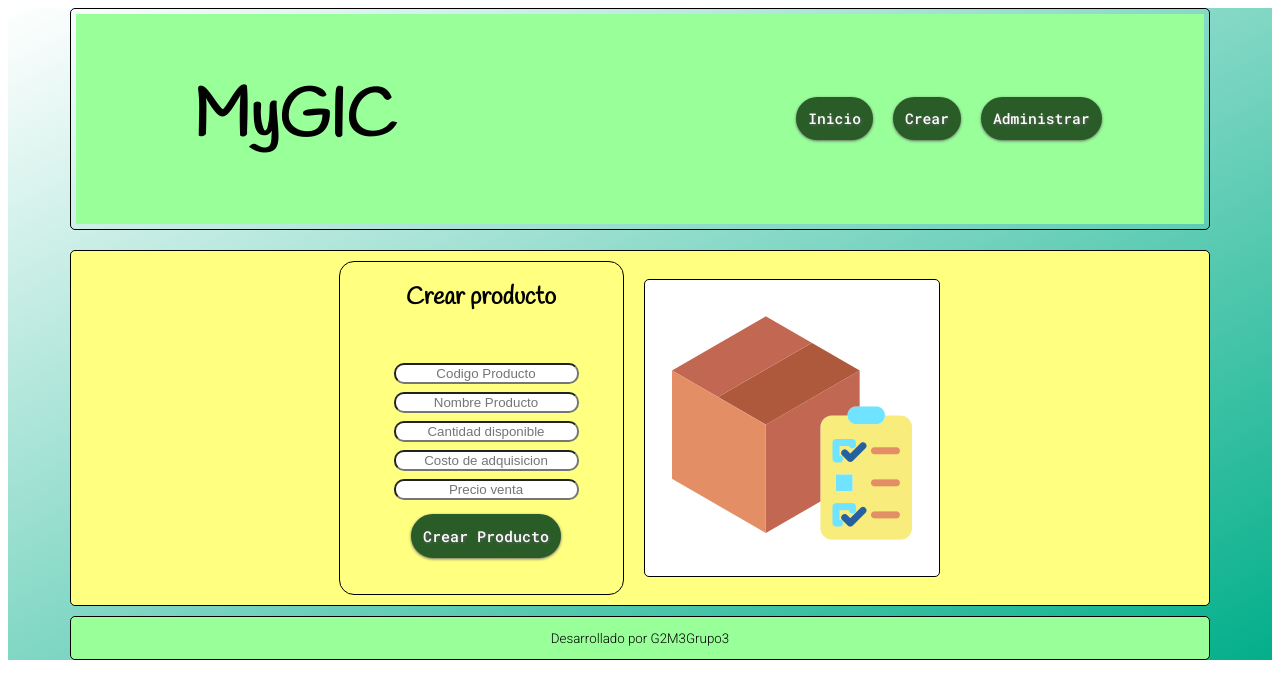
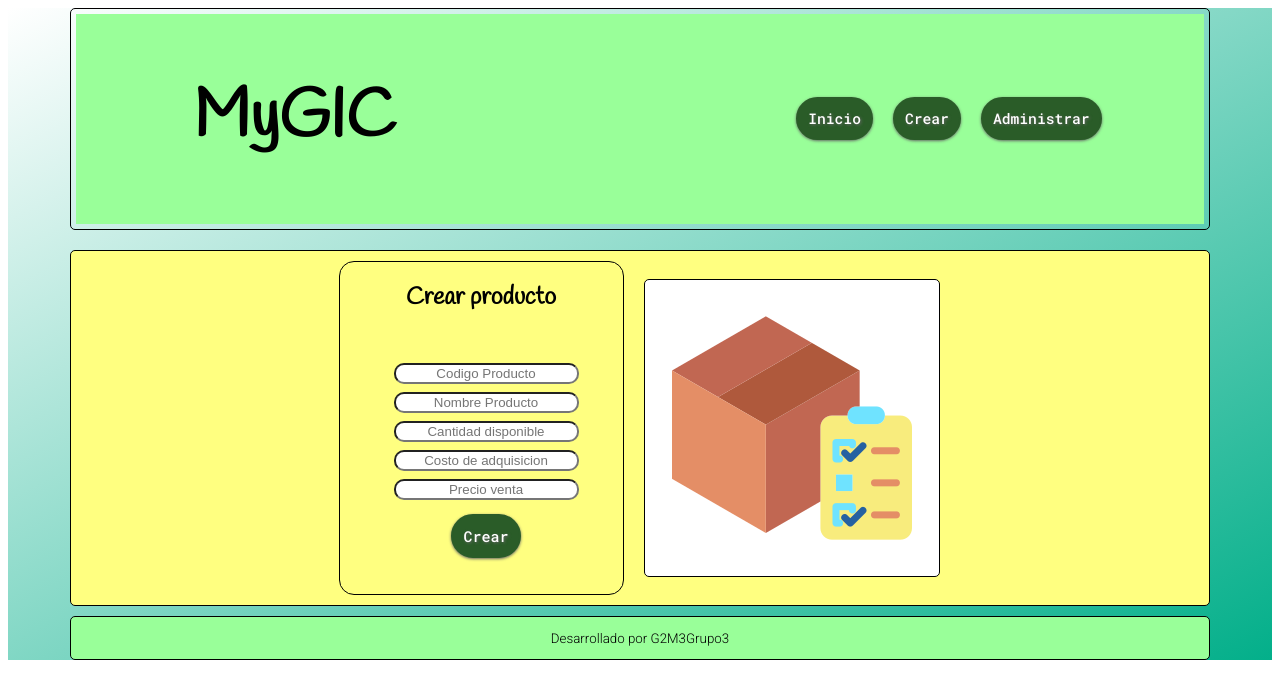
Before and after one commit to raruizc/mygicApp2, a Vue app: page /home in a window 1280 px wide. Both pictures are taken after a click on the button "Crear". Shown: the top 698 px of the page. Built offline with nearby package versions, Linux system fonts and the light colour scheme; a web font is replaced by a local one.

Commit message:
Update CreateProduct.vue

```diff
--- a/src/components/CreateProduct.vue
+++ b/src/components/CreateProduct.vue
@@ -9,7 +9,7 @@
                 <li class="liEstilo"><input class="input" type="text" v-model="product.cantidad_disponible" placeholder="Cantidad disponible"></li>
                 <li class="liEstilo"><input class="input" type="text" v-model="product.costo_adquisicion" placeholder="Costo de adquisicion"></li>
                 <li class="liEstilo"><input class="input" type="text" v-model="product.precio_venta" placeholder="Precio venta"></li>
-                <button type="submit" class="botonCrear">Crear Producto</button>
+                <button type="submit" class="botonCrear">Crear</button>
             </ul>
 
 
```
